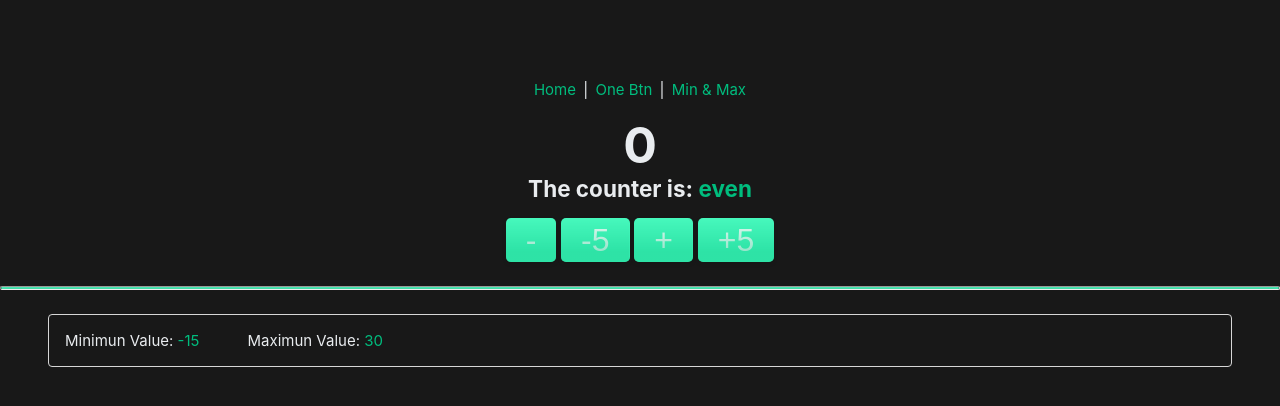
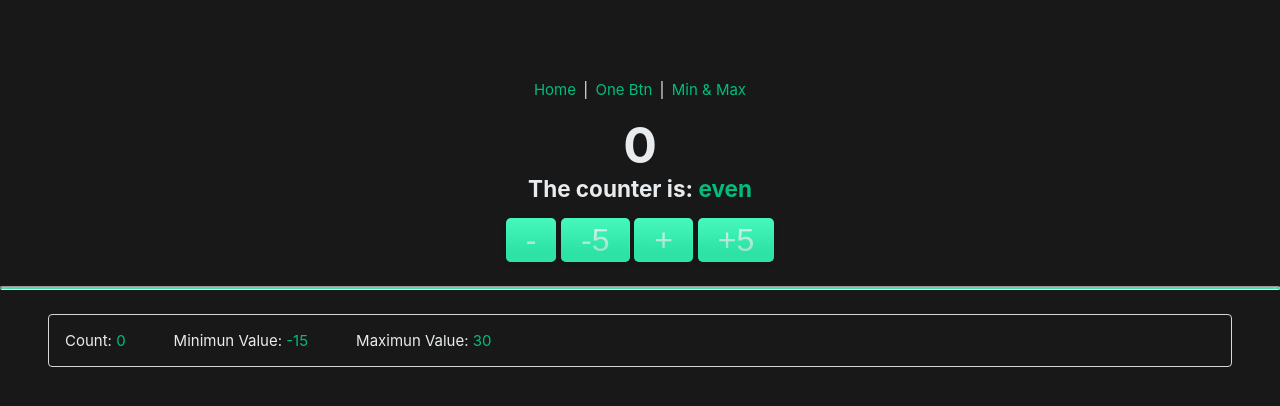
Before and after one commit to dav100ide-red/learn-pinia-setup, a Vue app: page / in a window 1280 px wide. Shown: the top 406 px of the page. Built offline with nearby package versions, Linux system fonts and the light colour scheme.

Commit message:
add count in MinMaxDisplayer

```diff
--- a/src/components/MinMaxDisplayer.vue
+++ b/src/components/MinMaxDisplayer.vue
@@ -1,5 +1,8 @@
 <template>
     <div class="min-max-displayer">
+        <p>
+            Count: <span class="text-primary">{{ count }}</span>
+        </p>
         <p>
             Minimun Value: <span class="text-primary">{{ min }}</span>
         </p>
@@ -15,7 +18,7 @@ import { storeToRefs } from 'pinia';
 
 const counterStore = useCounterStore();
 
-const { max, min } = storeToRefs(counterStore);
+const { max, min, count } = storeToRefs(counterStore);
 </script>
 
 <style lang="scss" scoped>
```
